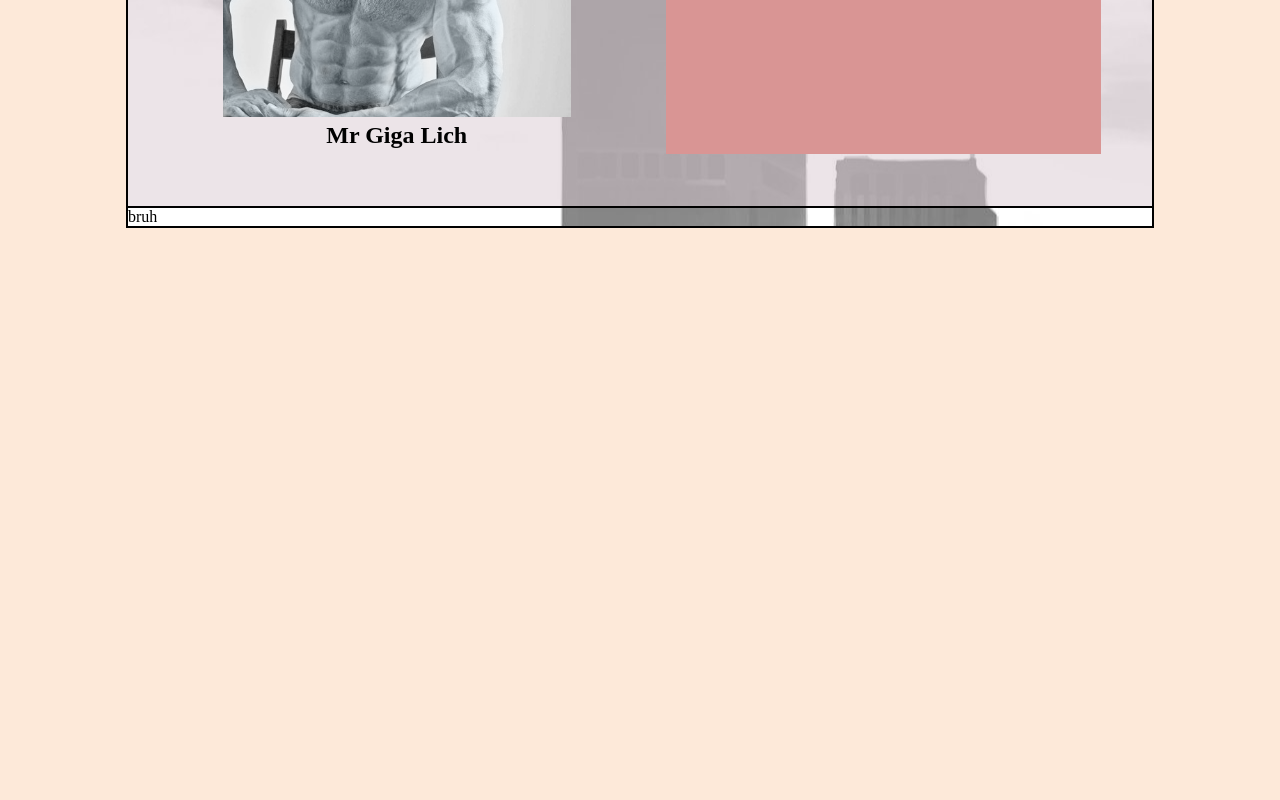
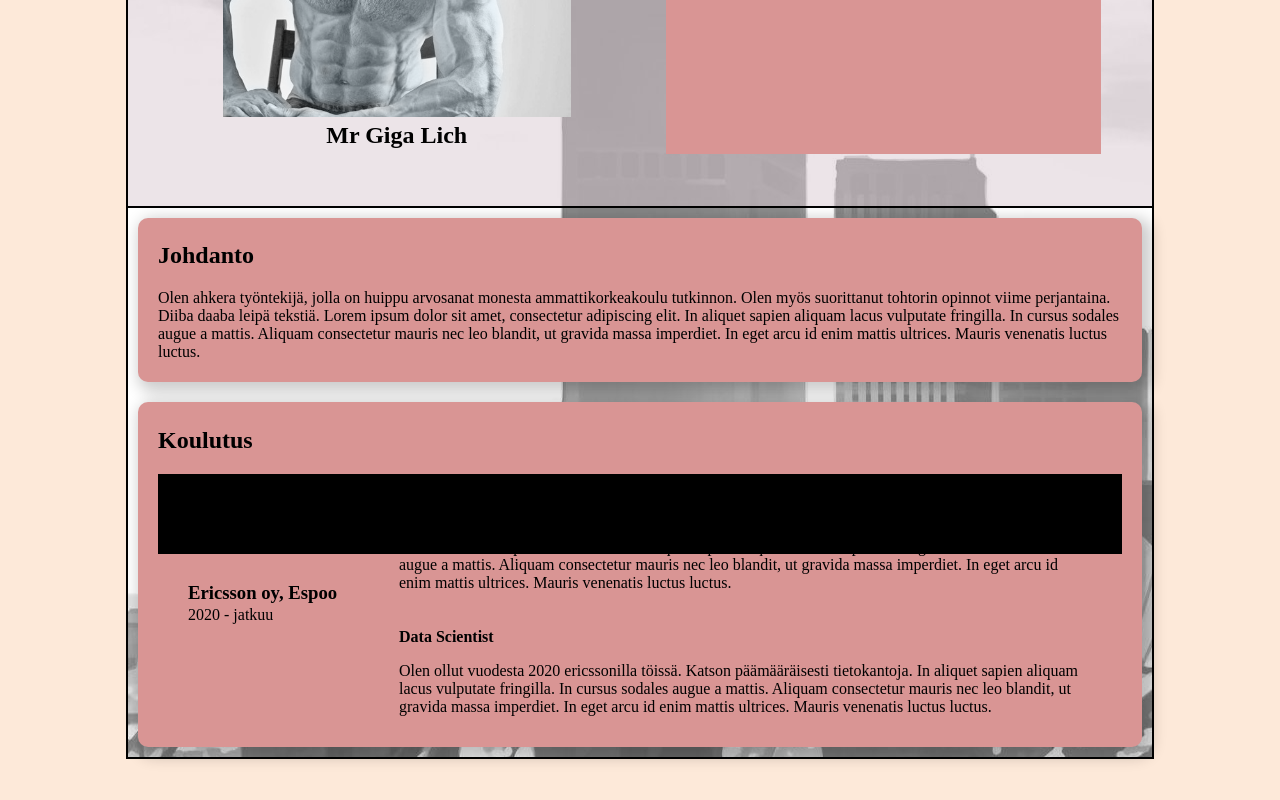
Before and after one commit to nuttie1/cv-builder, a plain HTML site: page index.html in a window 1280 px wide. Shown: the part 348-1148 px from the top of the page. Before the commit the page ends 800 px from the top, so only its background shows below. Drawn offline with nearby package versions, Linux system fonts and the light colour scheme.

Commit message:
Työpaikka fieldit

```diff
--- a/css/style.css
+++ b/css/style.css
@@ -54,11 +54,46 @@ summary aside{
 summary aside ul {
     padding: 0px;
     border: black solid 2px;
-    border-radius: 5px;
+    border-radius: 10px;
     max-width: 100%;
     height: auto;
     padding: 5px;
 }
+.tekstit {
+    width: 100%;
+    margin: 10px;
+    padding: 5px 20px;
+    background-color: rgba(217,149,148,1);
+    border-radius: 10px;
+    box-shadow: 5px 5px 15px 5px rgba(0,0,0,0.2);
+}
+.tyokokemus-laatikko{
+    background-color: black;
+    display: block;
+    padding: 20px;
+}
+
+.tyokokemus {
+    width: 20%;
+    float: left;
+    padding: 10px;
+
+}
+.tyokokemus:last-child {
+    float: right;
+    width: 75%;
+}
+.tyokokemus h3{
+    margin: 0;
+}
+.tyokokemus h4{
+    margin: 0;
+}
+.tyokokemus-aika {
+    margin-top: 2px;
+}
+
+
 @media screen and (max-width: 800px) {
     summary {
         display: block;
--- a/index.html
+++ b/index.html
@@ -26,7 +26,46 @@
 
             </aside>
         </summary>
-        <article>bruh</article>
+        <article class="tekstit">
+            <h2>Johdanto</h2>
+            <p>Olen ahkera työntekijä, jolla on huippu arvosanat monesta ammattikorkeakoulu tutkinnon. Olen myös
+                suorittanut tohtorin opinnot viime perjantaina. Diiba daaba leipä tekstiä. Lorem ipsum dolor sit amet,
+                consectetur adipiscing elit. In aliquet sapien aliquam lacus vulputate fringilla. In cursus sodales
+                augue a mattis. Aliquam consectetur mauris nec leo blandit, ut gravida massa imperdiet. In eget arcu id
+                enim mattis ultrices. Mauris venenatis luctus luctus.
+            </p>
+        </article>
+        <article class="tekstit">
+            <h2>Koulutus</h2>
+            <div class="tyokokemus-laatikko">
+                <div class="tyokokemus">
+                    <h3>Prisma, Iso-Omena</h3>
+                    <p class="tyokokemus-aika">2018 - 2020</p>
+                </div>
+                <div class="tyokokemus">
+                    <h4>Hyllyttäjä</h4>
+                    <p> Olin kaksi vuotta prismalla töiussä. In aliquet sapien aliquam lacus vulputate fringilla. In
+                        cursus sodales
+                        augue a mattis. Aliquam consectetur mauris nec leo blandit, ut gravida massa imperdiet. In eget
+                        arcu id
+                        enim mattis ultrices. Mauris venenatis luctus luctus.</p>
+                </div>
+            </div>
+            <div class="tyokokemus-laatikko">
+                <div class="tyokokemus">
+                    <h3>Ericsson oy, Espoo</h3>
+                    <p class="tyokokemus-aika">2020 - jatkuu</p>
+                </div>
+                <div class="tyokokemus">
+                    <h4>Data Scientist</h4>
+                    <p> Olen ollut vuodesta 2020 ericssonilla töissä. Katson päämääräisesti tietokantoja. In aliquet sapien aliquam lacus vulputate fringilla. In
+                        cursus sodales
+                        augue a mattis. Aliquam consectetur mauris nec leo blandit, ut gravida massa imperdiet. In eget
+                        arcu id
+                        enim mattis ultrices. Mauris venenatis luctus luctus.</p>
+                </div>
+            </div>
+        </article>
     </section>
 
 
```
